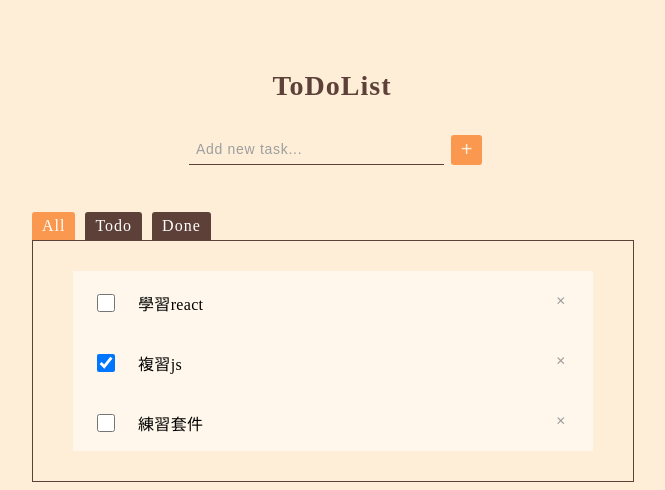
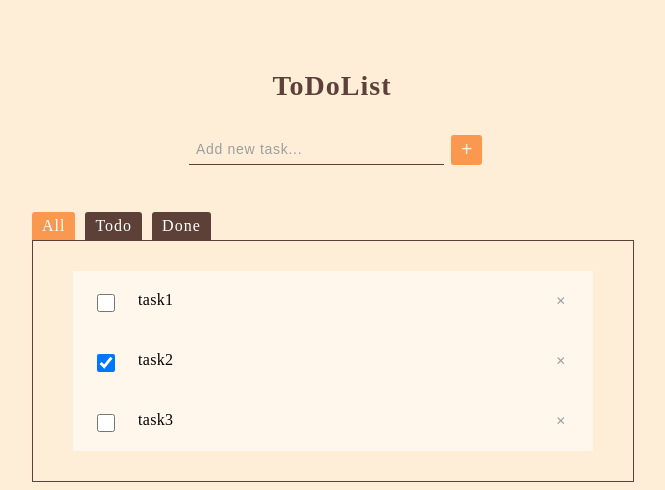
Before and after one commit to haurong/react-todolist, a React (Create React App) app: page / in a window 1280 px wide. Shown: the top 490 px of the page, without its empty margins (308-973 px from the left). Built offline with nearby package versions, Linux system fonts and the light colour scheme.

Commit message:
“更改英文”

```diff
--- a/src/reducer/todos.js
+++ b/src/reducer/todos.js
@@ -3,9 +3,9 @@ import * as types from '../actions/ActionTypes';
 
 
 const initialTasks = [
-    { taskName: '學習react',isCompleted: false ,id: "todo-1" },
-    { taskName: '複習js',isCompleted: true , id: "todo-2" },
-    { taskName: '練習套件',isCompleted: false , id: "todo-3" },
+    { taskName: 'task1',isCompleted: false ,id: "todo-1" },
+    { taskName: 'task2',isCompleted: true , id: "todo-2" },
+    { taskName: 'task3',isCompleted: false , id: "todo-3" },
 ];
 
 export default function todos(state = initialTasks, action) {
```
